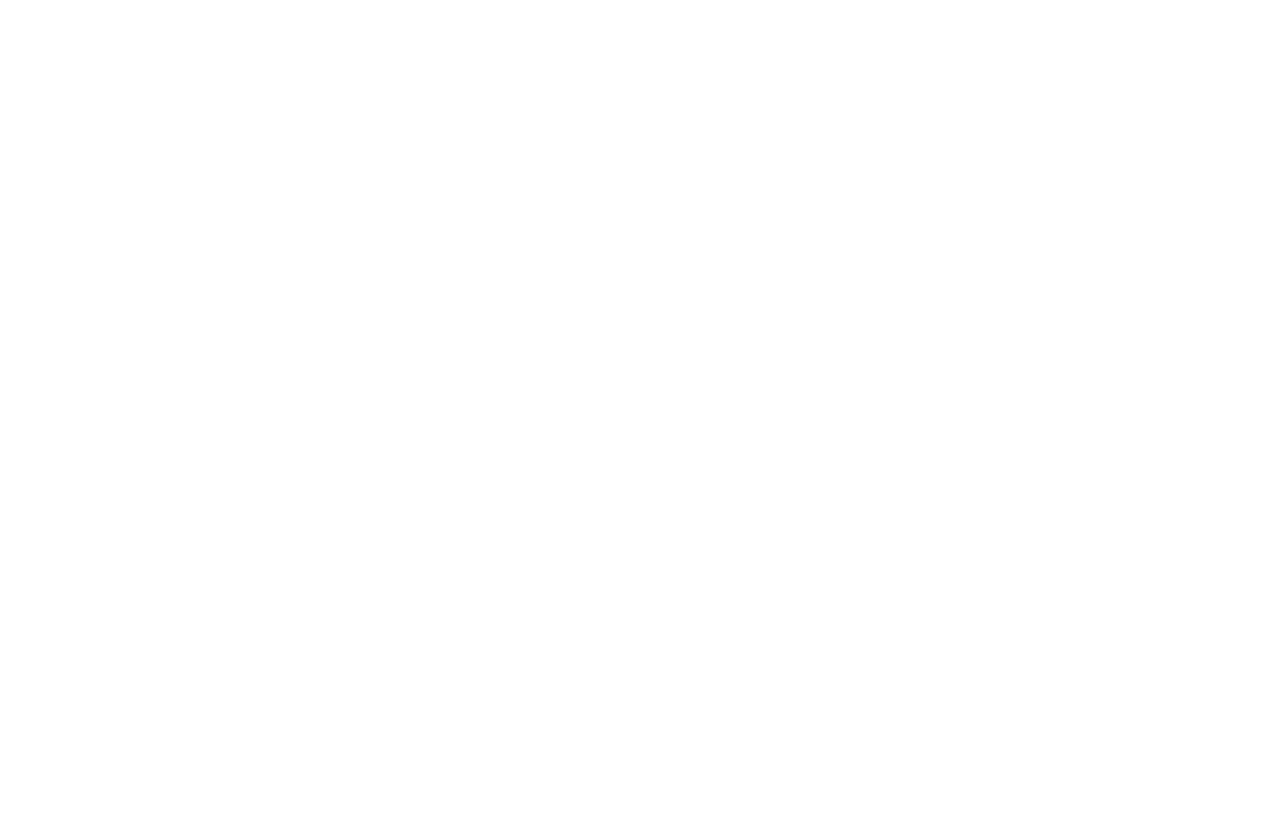
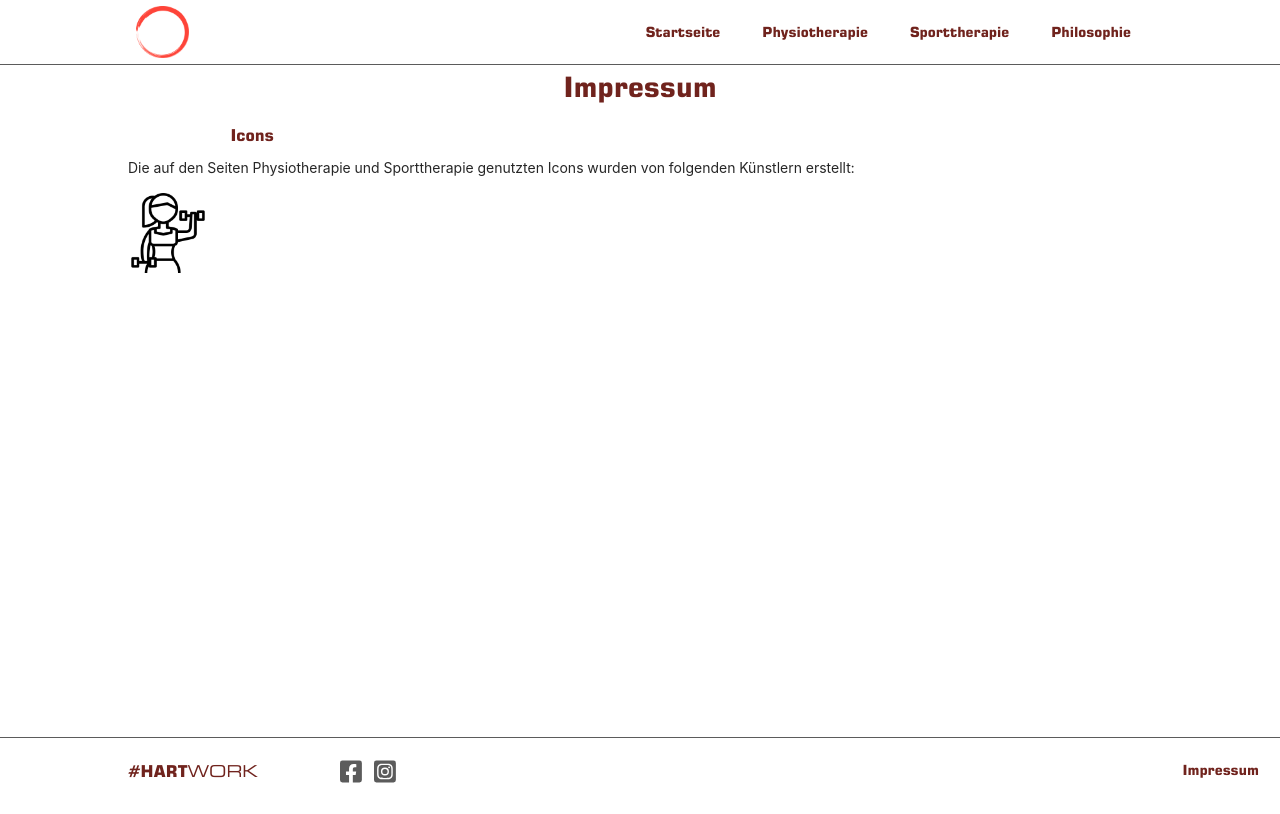
Before and after one commit to chooklii/hart-work, a React (Create React App) app: page /impressum in a window 1280 px wide. Built offline with nearby package versions, Linux system fonts and the light colour scheme; the HTML template or start-up script is replaced by a standard one.

Commit message:
all but imprint

```diff
--- /dev/null
+++ b/src/Components/Footer.tsx
@@ -0,0 +1,30 @@
+import React from "react";
+import { Link } from "react-router-dom";
+import { FontAwesomeIcon } from "@fortawesome/react-fontawesome";
+import { faFacebookSquare, faInstagramSquare } from "@fortawesome/free-brands-svg-icons";
+
+
+const Footer = () =>  {
+
+    return (
+      <div className="footer">
+        <div className="footer-content">
+        <h3 className="red fontBold floatingheading">#HART<span className="fontEx">WORK</span></h3>
+        <div className="socialmedia">
+        <a href="https://de-de.facebook.com/" target="_blank">
+        <FontAwesomeIcon className="icon_social grey" icon={faFacebookSquare}/>
+        </a>
+        <a href="https://instagram.com" target="_blank">
+        <FontAwesomeIcon className="icon_social grey" icon={faInstagramSquare}/>
+        </a>
+        </div>
+        <div className="footer-links">
+        <Link className="footer-link button red fontBold" to="/impressum">Impressum</Link>
+        </div>
+        </div>
+      </div>
+    );
+  }
+
+
+export default Footer;
--- a/src/Components/Header.tsx
+++ b/src/Components/Header.tsx
@@ -1,4 +1,4 @@
-import React, { ReactFragment, ReactText, useEffect, useState } from "react";
+import React, { useState } from "react";
 import { Link } from "react-router-dom";
 
 interface IProps{}
@@ -21,7 +21,6 @@
         <Link className="header-link button red fontBold" to="/physiotherapie">Physiotherapie</Link>
         <Link className="header-link button red fontBold" to="/sporttherapie">Sporttherapie</Link>
         <Link className="header-link button red fontBold" to="/philosophie">Philosophie</Link>
-        <Link className="header-link button red fontBold" to="/impressum">Impressum</Link>
         </div>
         </div>
       </div>
--- a/src/Components/SportPrcing.tsx
+++ b/src/Components/SportPrcing.tsx
@@ -87,7 +87,7 @@
                 <p>
                 {single.services.map(service => {
                     return(
-                        <li className="grey fontNormal floatingservices">{service}</li>
+                        <li key={keyGenerator()} className="grey fontNormal floatingservices">{service}</li>
                     )
                 })}
                 </p>
--- a/src/Components/index.tsx
+++ b/src/Components/index.tsx
@@ -7,7 +7,7 @@
 import PhysioOptions from "./PhysioOptions"
 import SportOptions from "./SportOptions"
 import SportPricing from "./SportPrcing"
-
+import Footer from "./Footer"
 
 export {
     Header,
@@ -18,5 +18,6 @@
     PhysioPricing,
     PhysioOptions,
     SportOptions,
-    SportPricing
+    SportPricing,
+    Footer
 }
--- a/src/Pages/Home.tsx
+++ b/src/Pages/Home.tsx
@@ -1,5 +1,6 @@
+
 import React from "react"
-import { Basics, Header, TopImage, BottomImage, Team} from "../Components"
+import { Basics, Header, TopImage, BottomImage, Team, Footer} from "../Components"
 
 const Home = () => {
     return(
@@ -16,7 +17,7 @@
                 imageName= "homeBottomImage"
             />
             <Team/>
-
+            <Footer/>
 
         </div>
     )
--- a/src/Pages/Impressum.tsx
+++ b/src/Pages/Impressum.tsx
@@ -1,9 +1,22 @@
 import React from "react"
+import { Header, Footer } from "../Components"
+
 
 const Impressum = () => {
     return(
         <div>
+            <Header/>
+            <div className="content imprint">
+                <h1 className="red fontBold center">Impressum</h1>
+                <div className="imprint_icons">
+                    <h3 className="red fontBold floatingheading">Icons</h3>
+                    <p>Die auf den Seiten Physiotherapie und Sporttherapie genutzten Icons wurden von folgenden Künstlern erstellt:</p>
+                    <div className="iconPhysio solo"/>
 
+                </div>
+
+            </div>
+            <Footer/>
         </div>
     )
 }
--- a/src/Pages/Philosophie.tsx
+++ b/src/Pages/Philosophie.tsx
@@ -1,9 +1,14 @@
 import React from "react"
+import { Header, Footer } from "../Components"
 
 const Philosophie = () => {
     return(
         <div>
+            <Header/>
+            <div className="content">
 
+            </div>
+            <Footer/>
         </div>
     )
 }
--- a/src/Pages/Physiotherapie.tsx
+++ b/src/Pages/Physiotherapie.tsx
@@ -1,5 +1,5 @@
 import React from "react"
-import { Header, TopImage, BottomImage, PhysioPricing, PhysioOptions} from "../Components"
+import { Header, TopImage, BottomImage, PhysioPricing, PhysioOptions, Footer} from "../Components"
 
 
 const Physiotherapie = () => {
@@ -18,6 +18,7 @@
                 imageName="physio_bottom"
             />
             <PhysioPricing/>
+            <Footer/>
         </div>
     )
 }
--- a/src/Pages/Sporttherapie.tsx
+++ b/src/Pages/Sporttherapie.tsx
@@ -1,5 +1,5 @@
 import React from "react"
-import { Header, TopImage, BottomImage, SportOptions, SportPricing} from "../Components"
+import { Header, TopImage, BottomImage, SportOptions, SportPricing, Footer} from "../Components"
 
 const Sporttherapie = () => {
     return(
@@ -17,6 +17,7 @@
                 imageName="sport_bottom"
             />
             <SportPricing/>
+            <Footer/>
         </div>
     )
 }
--- a/static/style-desktop.css
+++ b/static/style-desktop.css
@@ -28,6 +28,7 @@
     .header{
         border-bottom: 1px solid #5b5b5b;
         width: 100%;
+        min-height: 7vh;
     }
 
     .header-content{
@@ -193,4 +194,53 @@
     .inlinetext{
         margin-right: 5%;
     }
+
+    .footer{
+        border-top: 1px solid #5b5b5b;
+    }
+
+    .footer-links{
+        text-align: right;
+        width: 100%;
+    }
+
+    .footer-link{
+        padding: 1.5em;
+    }
+
+    .footer-link:hover{
+        color: #b3392e
+    }
+
+    .footer{
+        width: 100%;
+        margin-top: 2vh;
+        min-height: 7vh;
+    }
+
+    .footer-content{
+        padding-top: 1.5em;
+        padding-bottom: 1.5em;
+        width: 100%;
+        display: inline-flex;
+    }
+
+    .content{
+        min-height: 82vh;
+    }
+
+    .icon_social{
+        font-size: 25px;
+        margin-left: .5em;
+    }
+
+    .socialmedia{
+        margin-left: 5em;
+        display: inline-flex;
+    }
+
+    .imprint{
+        width: 80%;
+        margin-left: 10%;
+    }
 }
```
